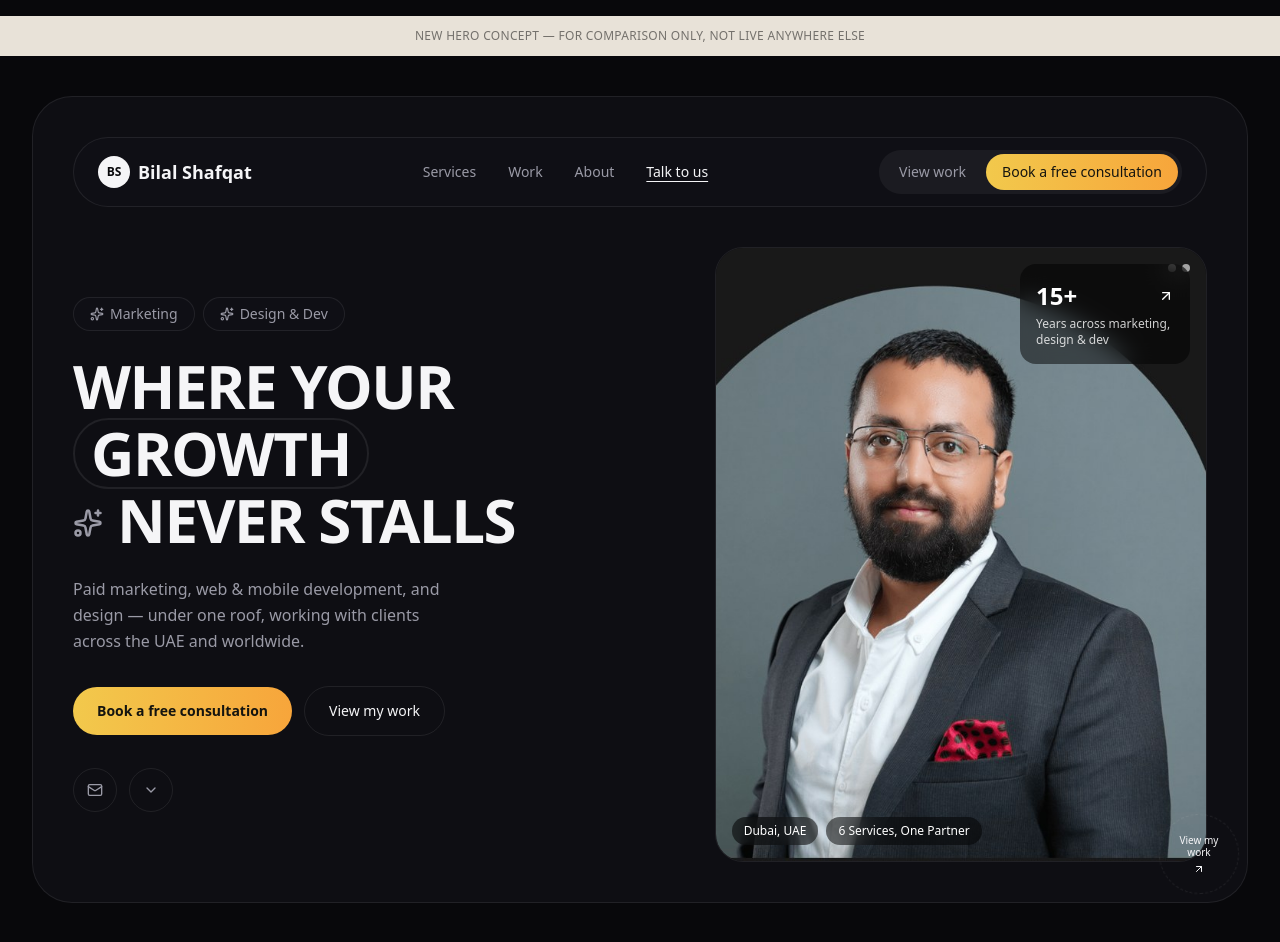
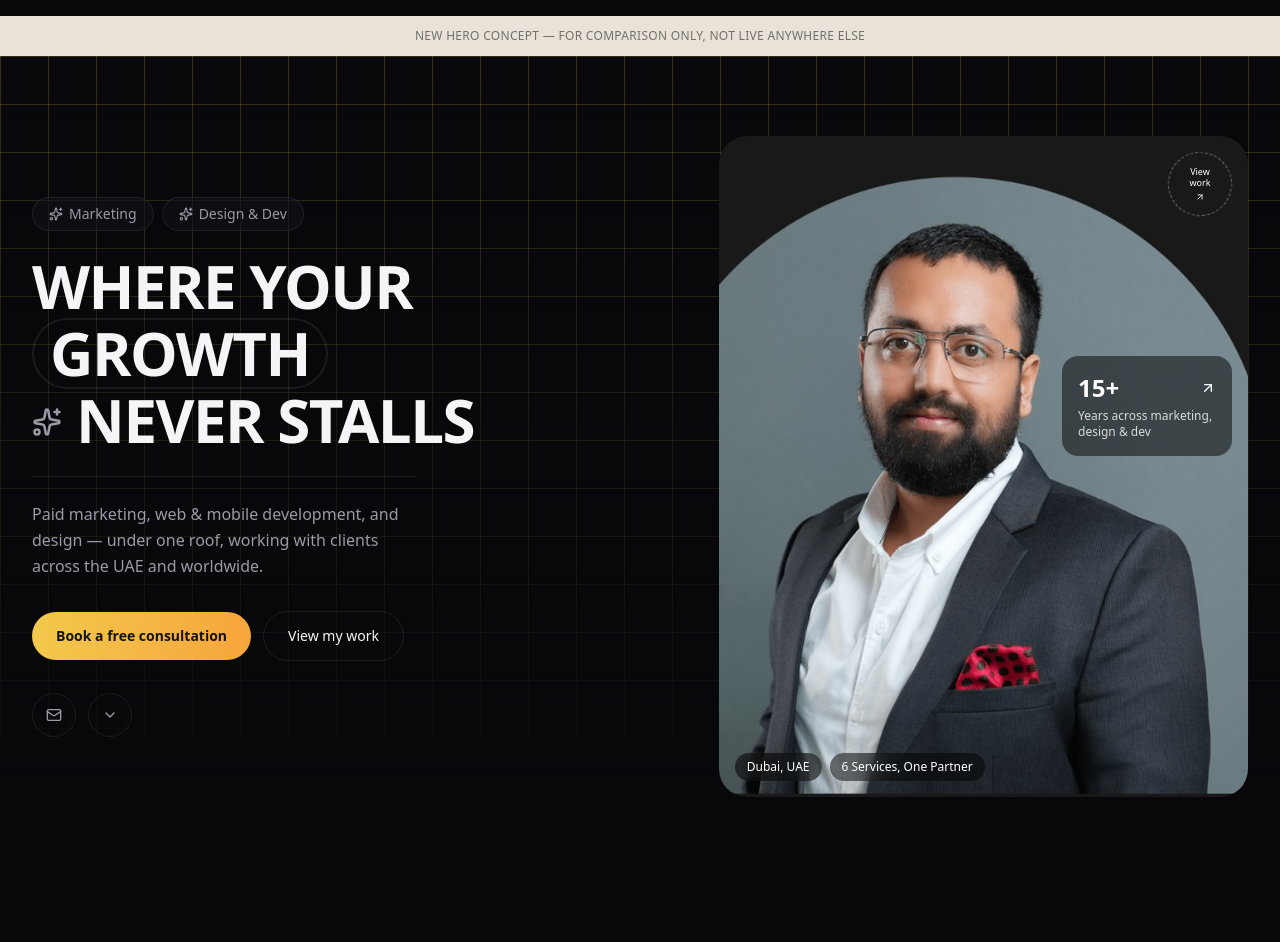
Before and after one commit to bilalshafqat42/bilal-web, a Next.js app: page /preview-hero-alt in a window 1280 px wide. Shown: the part 1040-1982 px from the top of the page. After the commit the page ends 1917 px from the top, so only its background shows below. Built offline with nearby package versions, Linux system fonts and the light colour scheme.

Commit message:
new updates in design

```diff
--- a/src/app/globals.css
+++ b/src/app/globals.css
@@ -42,8 +42,8 @@ h1, h2, h3, h4, .font-display {
 .grid-fade {
   background-image:
     linear-gradient(to bottom, rgba(8,8,11,0) 0%, var(--color-bg) 92%),
-    linear-gradient(rgba(255,255,255,0.05) 1px, transparent 1px),
-    linear-gradient(90deg, rgba(255,255,255,0.05) 1px, transparent 1px);
+    linear-gradient(rgba(242,201,76,0.2) 1px, transparent 1px),
+    linear-gradient(90deg, rgba(242,201,76,0.2) 1px, transparent 1px);
   background-size: 100% 100%, 48px 48px, 48px 48px;
 }
 
--- a/src/app/preview-hero-alt/page.tsx
+++ b/src/app/preview-hero-alt/page.tsx
@@ -1,9 +1,11 @@
+import Nav from "@/components/Nav";
 import Hero from "@/components/Hero";
 import HeroAlt from "@/components/HeroAlt";
 
 export default function PreviewHeroAltPage() {
   return (
     <main>
+      <Nav />
       <div className="bg-bg-soft px-6 py-3 text-center text-xs uppercase tracking-wide text-muted">
         Current Hero (live on the homepage)
       </div>
--- a/src/components/HeroAlt.tsx
+++ b/src/components/HeroAlt.tsx
@@ -3,36 +3,11 @@ import { ArrowUpRight, Mail, ChevronDown, Sparkles } from "lucide-react";
 
 export default function HeroAlt() {
   return (
-    <section className="bg-bg text-ink px-4 py-8 sm:px-8 sm:py-10">
-      <div className="mx-auto max-w-[1400px] rounded-[2.5rem] border border-border bg-bg-soft p-6 sm:p-10">
-        {/* Nav */}
-        <header className="flex flex-wrap items-center justify-between gap-4 rounded-full border border-border bg-surface/60 px-6 py-3">
-          <a href="#" className="flex items-center gap-2 font-semibold text-lg">
-            <span className="flex h-8 w-8 items-center justify-center rounded-full bg-ink text-xs font-bold text-bg">
-              BS
-            </span>
-            Bilal Shafqat
-          </a>
-
-          <nav className="hidden items-center gap-8 text-sm text-muted lg:flex">
-            <a href="#" className="hover:text-ink transition-colors">Services</a>
-            <a href="#" className="hover:text-ink transition-colors">Work</a>
-            <a href="#" className="hover:text-ink transition-colors">About</a>
-            <a href="#" className="font-medium text-ink underline underline-offset-4">Talk to us</a>
-          </nav>
-
-          <div className="flex items-center gap-1 rounded-full bg-white/5 p-1">
-            <a href="#" className="rounded-full px-4 py-2 text-sm text-muted">
-              View work
-            </a>
-            <a href="#" className="btn-primary rounded-full px-4 py-2 text-sm font-medium">
-              Book a free consultation
-            </a>
-          </div>
-        </header>
-
+    <section className="relative overflow-hidden bg-bg text-ink px-4 py-16 sm:px-8 sm:py-20">
+      <div className="pointer-events-none absolute inset-0 grid-fade" />
+      <div className="relative mx-auto max-w-[1400px]">
         {/* Hero content */}
-        <div className="mt-10 grid grid-cols-1 gap-10 lg:grid-cols-[1.1fr_0.9fr] lg:items-center">
+        <div className="grid grid-cols-1 gap-10 lg:grid-cols-[1.1fr_0.9fr] lg:items-center">
           {/* Left: headline */}
           <div>
             <div className="flex flex-wrap gap-2">
@@ -53,6 +28,8 @@ export default function HeroAlt() {
               <br />
               <Sparkles size={30} className="inline -translate-y-1 text-muted" /> never stalls
             </h1>
+
+            <div className="mt-6 h-px w-full max-w-sm bg-border" />
 
             <p className="mt-6 max-w-sm text-base text-muted leading-relaxed">
               Paid marketing, web &amp; mobile development, and design — under one
@@ -92,26 +69,37 @@ export default function HeroAlt() {
             </div>
           </div>
 
-          {/* Right: single photo with floating stats + rotating badge */}
-          <div className="relative">
-            <div className="relative aspect-[4/5] overflow-hidden rounded-[1.75rem] border border-border">
+          {/* Right: single photo with floating stats + rotating badge, all contained within the frame */}
+          <div className="relative aspect-[4/5] overflow-hidden rounded-[1.75rem]">
             <Image
               src="/images/bilal-hero.jpg"
               alt="Bilal Shafqat"
               fill
               className="object-cover"
             />
-              <div className="absolute right-4 top-4 flex gap-1.5">
-                <span className="h-2 w-2 rounded-full bg-white/60" />
-                <span className="h-2 w-2 rounded-full bg-white/60" />
+
+            {/* Rotating "view work" badge — top-right, fully inside the frame */}
+            <div className="absolute right-4 top-4 flex h-16 w-16 items-center justify-center">
+              <div className="absolute inset-0 animate-spin rounded-full border border-dashed border-white/40 [animation-duration:12s]" />
+              <a
+                href="#"
+                className="flex flex-col items-center justify-center gap-0.5 text-center text-[9px] font-medium leading-tight text-white"
+              >
+                View
+                <br />
+                work
+                <ArrowUpRight size={10} className="mt-0.5" />
+              </a>
             </div>
-              <div className="absolute right-4 top-4 max-w-[170px] rounded-2xl bg-black/50 p-4 text-white backdrop-blur-md">
+
+            <div className="absolute right-4 top-1/3 max-w-[170px] rounded-2xl bg-black/50 p-4 text-white backdrop-blur-md">
               <div className="flex items-center justify-between">
                 <span className="text-2xl font-semibold">15+</span>
                 <ArrowUpRight size={16} />
               </div>
               <p className="mt-1 text-xs text-white/80">Years across marketing, design &amp; dev</p>
             </div>
+
             <div className="absolute bottom-4 left-4 flex flex-wrap gap-2">
               <span className="rounded-full bg-black/50 px-3 py-1.5 text-xs text-white backdrop-blur-md">
                 Dubai, UAE
@@ -121,20 +109,6 @@ export default function HeroAlt() {
               </span>
             </div>
           </div>
-
-            <div className="absolute -bottom-8 -right-8 flex h-20 w-20 items-center justify-center">
-              <div className="absolute inset-0 animate-spin rounded-full border border-dashed border-border [animation-duration:12s]" />
-              <a
-                href="#"
-                className="flex flex-col items-center justify-center gap-0.5 text-center text-[10px] font-medium leading-tight text-ink"
-              >
-                View my
-                <br />
-                work
-                <ArrowUpRight size={12} className="mt-0.5" />
-              </a>
-            </div>
-          </div>
         </div>
       </div>
     </section>
```
Lines whose indentation alone changed are shown as unchanged.
